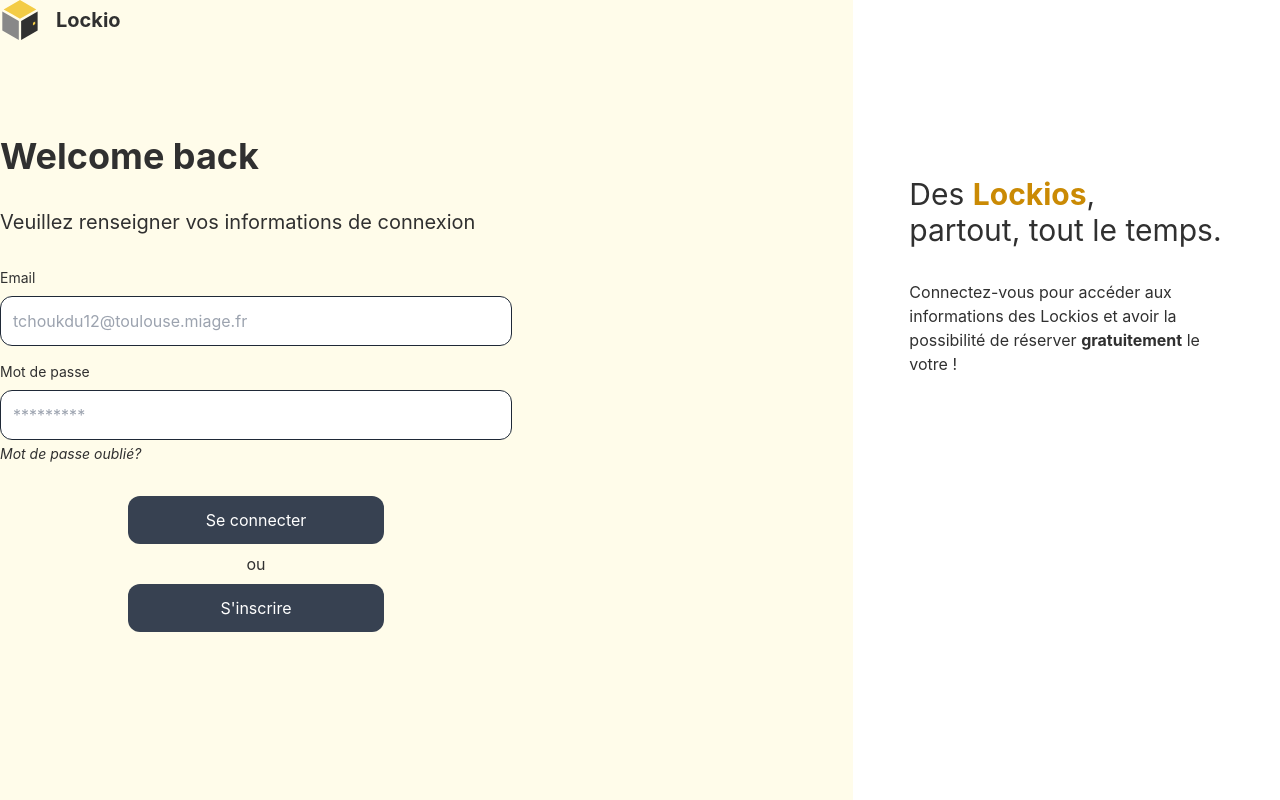
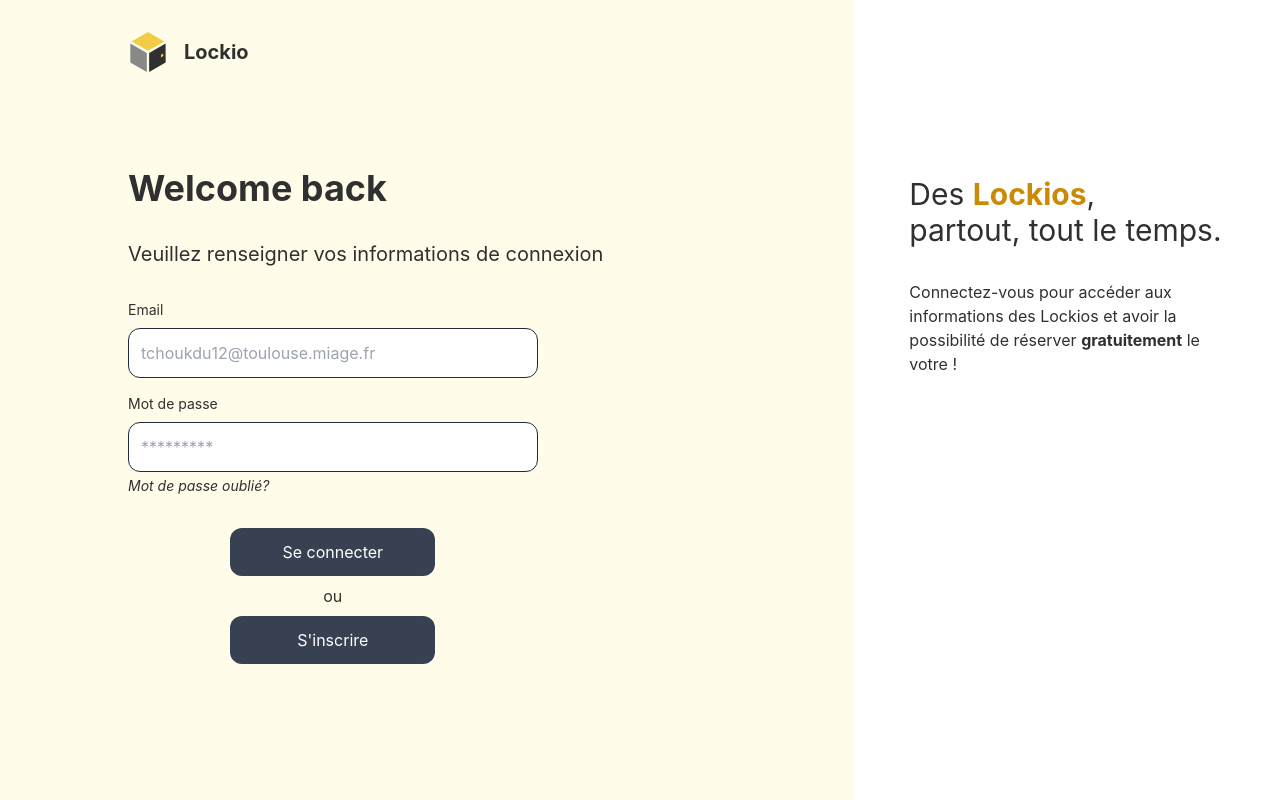
Before and after one commit to LockioIsTheBest/lockio-front, a Vue app: page /login in a window 1280 px wide. Built offline with nearby package versions, Linux system fonts and the light colour scheme.

Commit message:
fix: update global margin and route

```diff
--- a/src/layouts/LoginPage.vue
+++ b/src/layouts/LoginPage.vue
@@ -1,5 +1,5 @@
 <template>
-  <div>
+  <div id="container">
     <nav class="w-100 flex items-center justify-between">
       <div class="flex items-center cursor-pointer" @click="$router.push('/')">
         <img src="/src/assets/lockio.svg" alt="logo" class="h-10 w-10"/>
@@ -31,7 +31,8 @@
           </div>
         </div>
         <div class="flex flex-col text-center items-center mt-8 md:w-2/5">
-          <button class="bg-gray-700 hover:bg-gray-900 text-white rounded-xl p-3 w-1/2 text-center">
+          <button @click="$router.push({ name: 'Lockios' })"
+                  class="bg-gray-700 hover:bg-gray-900 text-white rounded-xl p-3 w-1/2 text-center">
             Se connecter
           </button>
           <div class="my-2">ou</div>
@@ -69,6 +70,10 @@
 </script>
 
 <style scoped>
+#container {
+  margin: 4vh 10vw 4vh 10vw;
+}
+
 #email {
   background-color: white !important;
 }
```
